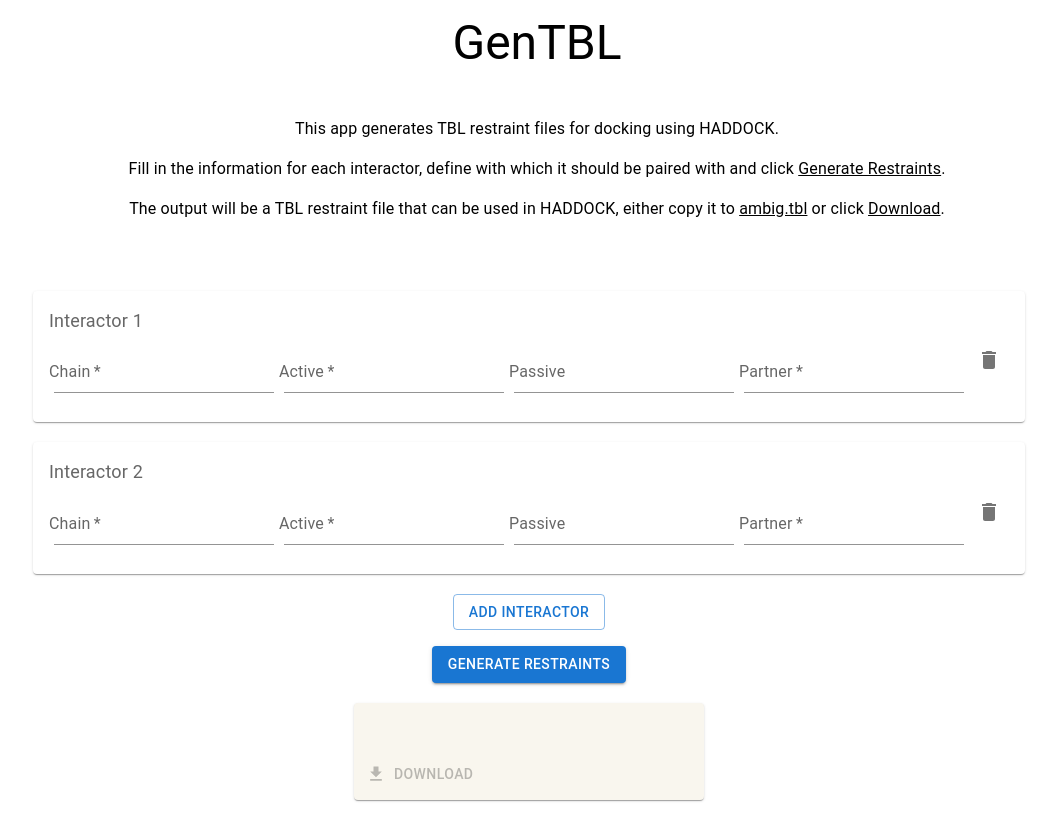
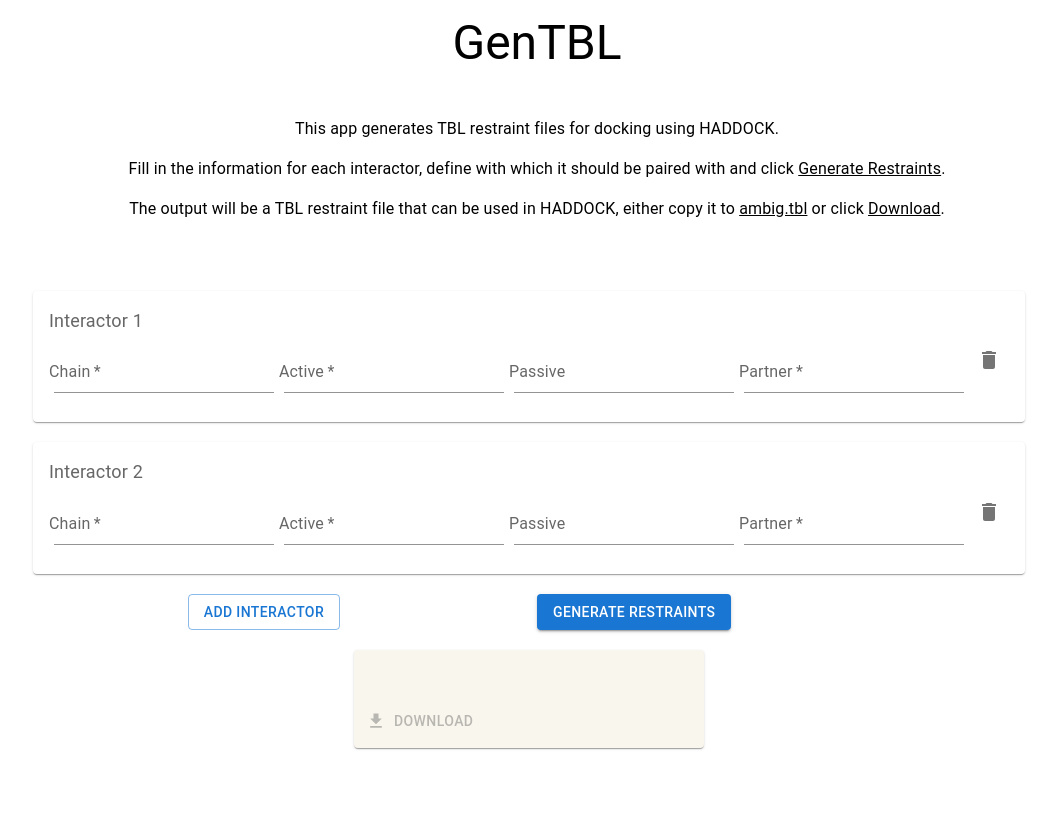
Before and after one commit to rvhonorato/gentbl, a React (Create React App) app: page / in a window 1280 px wide. Shown: the whole page, without its empty margins (103-1160 px from the left). Built offline with nearby package versions, Linux system fonts and the light colour scheme.

Commit message:
Update BuilderForm.js

```diff
--- a/src/components/Builder/BuilderForm.js
+++ b/src/components/Builder/BuilderForm.js
@@ -131,15 +131,25 @@
       <Grid
         container
         spacing={2}
-        direction="column"
+        // direction="column"
         alignItems="center"
         justifyContent="center">
-        <Grid item>
+        {/* <Grid item xs={2}>
+          <Button
+            variant="outlined"
+            type="button"
+            color="error"
+            // onClick={handleClearClick}
+            disabled>
+            Clear
+          </Button>
+        </Grid> */}
+        <Grid item xs={4}>
           <Button variant="outlined" type="button" onClick={handleAddClick}>
             Add Interactor
           </Button>
         </Grid>
-        <Grid item>
+        <Grid item xs={4}>
           <Button variant="contained" type="submit">
             Generate Restraints
           </Button>
```
